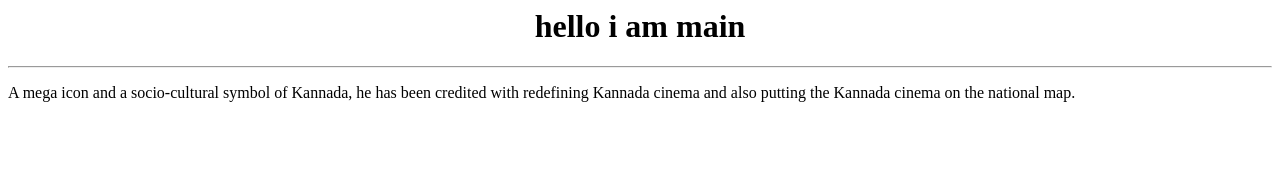
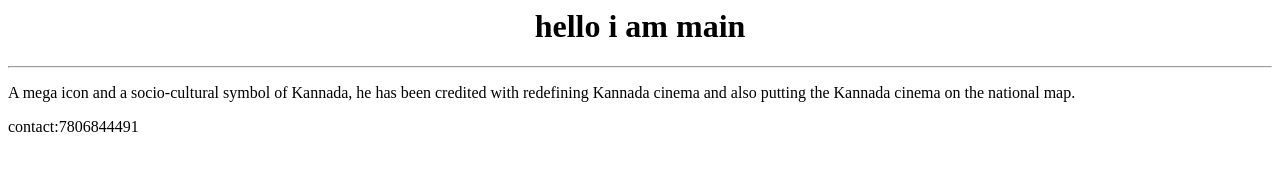
Before and after one commit to Rajkumar2k3/learngit-team, a plain HTML site: page index.html in a window 1280 px wide. Drawn offline with Linux system fonts and the light colour scheme.

Commit message:
added contact details

```diff
--- a/index.html
+++ b/index.html
@@ -3,3 +3,4 @@
 </center>
 <hr>
 <p>A mega icon and a socio-cultural symbol of Kannada, he has been credited with redefining Kannada cinema and also putting the Kannada cinema on the national map.</p>
+<p>contact:7806844491</p>
```
